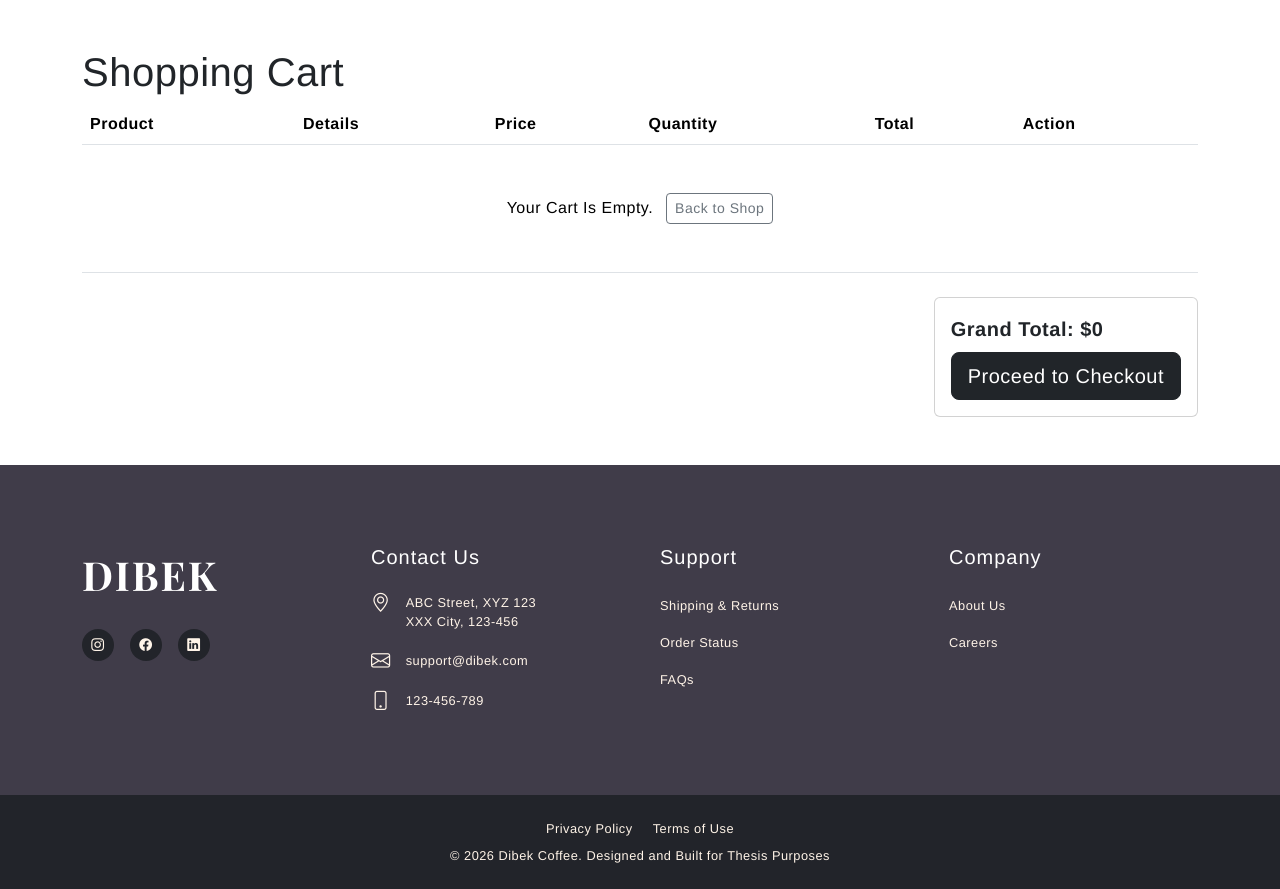
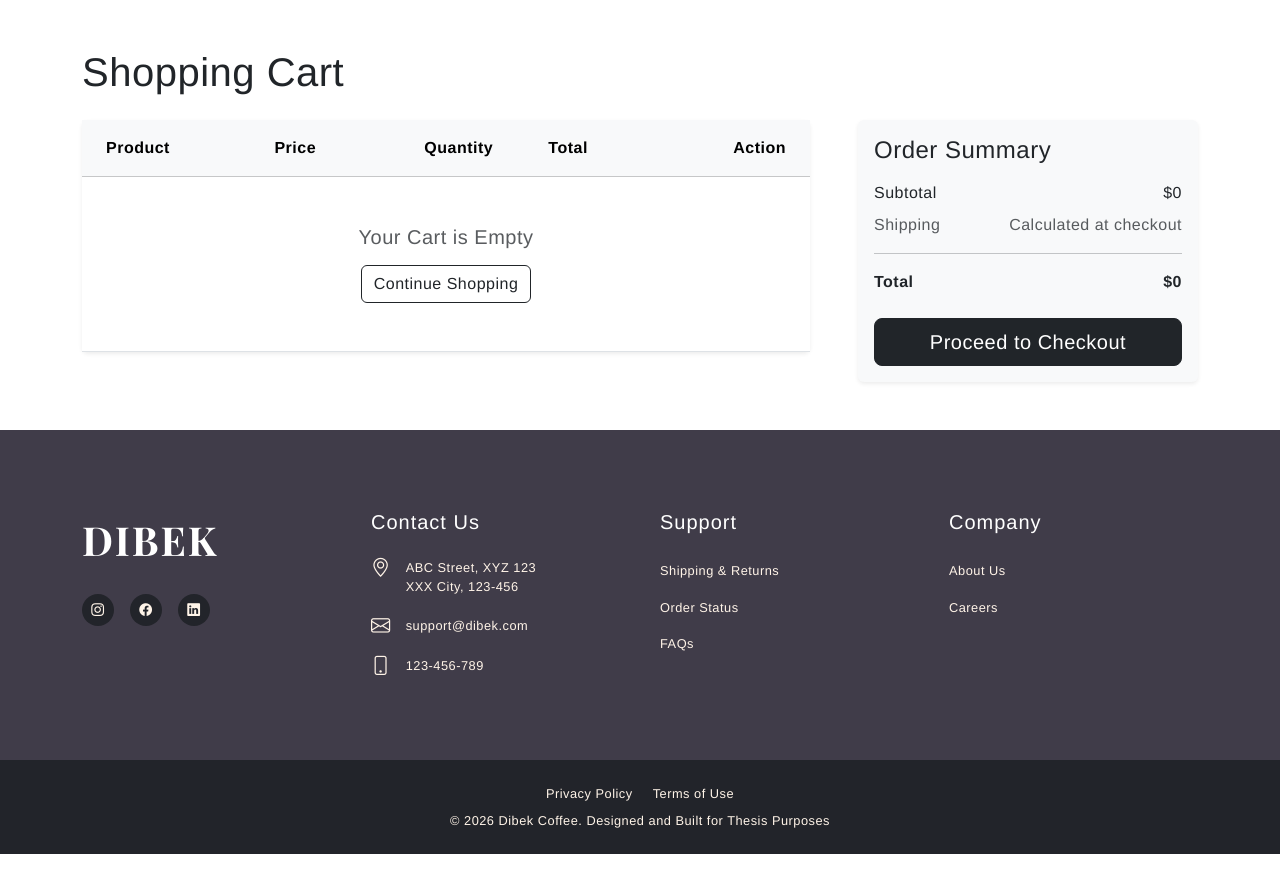
Before and after one commit to sudeirmaak/thesis_ecommerce, a Django app: page /cart/ in a window 1280 px wide. Shown: the part 91-980 px from the top of the page. After the commit the page ends 945 px from the top, so only its background shows below. Run offline with Django 5.2, Linux system fonts and the light colour scheme; some web fonts are replaced.

Commit message:
made cart ui look nicer and added subtotal/grand total logic

```diff
--- a/store/views.py
+++ b/store/views.py
@@ -66,7 +66,7 @@ def add_to_cart(request, product_id):
 
 def cart_summary(request):
     cart_items = []
-    grand_total = 0
+    cart_subtotal = 0
 
     if request.user.is_authenticated:
         cart = Cart.objects.filter(user=request.user).first()
@@ -76,7 +76,7 @@ def cart_summary(request):
 
             for item in items:
                 subtotal = item.quantity * item.product.price
-                grand_total += subtotal
+                cart_subtotal += subtotal
 
                 item_data = {
                     'product': item.product,
@@ -97,7 +97,7 @@ def cart_summary(request):
             product = get_object_or_404(Product, id= item_data['product_id'])
 
             subtotal = item_data['quantity'] * product.price
-            grand_total += subtotal
+            cart_subtotal += subtotal
 
             new_item = {
                     'product': product,
@@ -111,8 +111,12 @@ def cart_summary(request):
 
             cart_items.append(new_item)
 
+    shipping_cost = 0
+    grand_total = cart_subtotal + shipping_cost
+
     context = {
         'cart_items': cart_items,
+        'cart_subtotal': cart_subtotal,
         'grand_total': grand_total
     }
 
--- a/templates/store/cart.html
+++ b/templates/store/cart.html
@@ -3,40 +3,46 @@
 {% block content %}
 
 <div class="container py-5">
-    <h1>Shopping Cart</h1>
-    <table class="table align-middle">
-        <thead>
+    <h1 class="mb-4">Shopping Cart</h1>
+
+    <div class="row gx-5">
+        <div class="col-lg-8 mb-4">
+            <div class="card shadow-sm border-0">
+                <div class="card-body p-0">
+                    <table class="table align-middle mb-0">
+                        <thead class="table-light">
                             <tr>
-                <th>Product</th>
-                <th>Details</th>
-                <th>Price</th>
-                <th>Quantity</th>
-                <th>Total</th>
-                <th>Action</th>
+                                <th class="ps-4 py-3">Product</th>
+                                <th class="py-3">Price</th>
+                                <th class="py-3 text-center">Quantity</th>
+                                <th class="py-3">Total</th>
+                                <th class="pe-4 py-3 text-end">Action</th>
                             </tr>
                         </thead>
                         <tbody>
                             {% for item in cart_items %}
                             <tr>
-                <td>
+                                <td class="ps-4 py-3">
+                                    <div class="d-flex align-items-center gap-3">
                                         <img src="{{ item.product.image.url }}"
-                    class="img-thumbnail"
-                    style="width: 80px;"
+                                            class="rounded shadow-sm"
+                                            style="width: 70px;"
                                             alt="{{ item.product.name }}">
-                </td>
-                <td>
-                    <a href="{% url 'product_detail' item.product.slug %}" class="text-decoration-none text-dark">
+                                        <div>
+                                            <a href="{% url 'product_detail' item.product.slug %}" class="text-decoration-none text-dark d-block">
                                                 <strong>{{ item.product.name }}</strong>
                                             </a>
-                    <small>{{ item.size }} | {{ item.grind }}</small>
+                                            <small class="text-muted d-block mt-1">{{ item.size }} | {{ item.grind }}</small>
+                                        </div>
+                                    </div>
                                 </td>
-                <td>
-                    {{ item.product.price }}
+                                <td class="py-3">
+                                    ${{ item.product.price }}
                                 </td>
-                <td>
+                                <td class="py-3 text-center">
                                     <form action="{% url 'update_cart' item.item_id %}" method="POST">
                                         {% csrf_token %}
-                        <div class="input-group input-group-sm" style="width: 120px;">
+                                        <div class="input-group input-group-sm mx-auto" style="width: 120px;">
 
                                             <button type="button" class="btn btn-outline-dark"
                                                     onclick="this.nextElementSibling.stepDown(); this.form.submit();">
@@ -55,10 +61,10 @@
                                         </div>
                                     </form>
                                 </td>
-                <td>
-                    {{ item.subtotal }}
+                                <td class="py-3 fw-bold">
+                                    ${{ item.subtotal }}
                                 </td>
-                <td>
+                                <td class="pe-4 py-3 text-end">
                                     <a href="{% url 'remove_from_cart' item.item_id %}" class="btn btn-sm btn-outline-danger">Remove</a>
                                 </td>
                             </tr>
@@ -66,9 +72,9 @@
                             {% empty %}
 
                             <tr>
-                <td colspan="6" class="text-center py-5">
-                    Your Cart Is Empty.
-                    <a href="{% url 'product_list' %}" class="btn btn-sm btn-outline-secondary ms-2">Back to Shop</a>
+                                <td colspan="5" class="text-center py-5">
+                                    <h5 class="text-muted mb-3">Your Cart is Empty</h5>
+                                    <a href="{% url 'product_list' %}" class="btn btn-outline-dark">Continue Shopping</a>
                                 </td>
                             </tr>
 
@@ -76,13 +82,35 @@
 
                         </tbody>
                     </table>
-
-    <div class="d-flex justify-content-end mt-4">
-        <div class="card p-3" style="min-width: 250px;">
-            <p class="mb-2 fs-5 fw-semibold">Grand Total: ${{ grand_total }}</p>
-            <a href="#" class="btn btn-dark btn-lg">Proceed to Checkout</a>
                 </div>
             </div>
         </div>
+        <div class="col-lg-4">
+            <div class="card shadow-sm border-0 bg-light sticky-top" style="top: 20px;">
+                <div class="card-body">
+                    <h4 class="mb-3">Order Summary</h4>
 
+                    <div class="d-flex justify-content-between mb-2">
+                        <span>Subtotal</span>
+                        <span>${{ cart_subtotal }}</span>
+                    </div>
+
+                    <div class="d-flex justify-content-between mb-2 text-muted">
+                        <span>Shipping</span>
+                        <span>Calculated at checkout</span>
+                    </div>
+
+                    <hr>
+
+                    <div class="d-flex justify-content-between mb-4">
+                        <strong>Total</strong>
+                        <strong>${{ grand_total }}</strong>
+                    </div>
+
+                    <a href="#" class="btn btn-dark btn-lg w-100">Proceed to Checkout</a>
+                </div>
+            </div>
+        </div>
+    </div>
+</div>
 {% endblock %}
```
Lines whose indentation alone changed are shown as unchanged.
